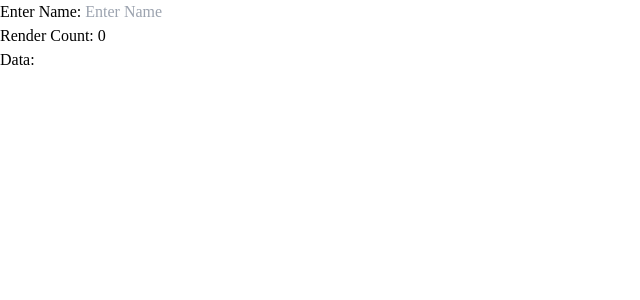
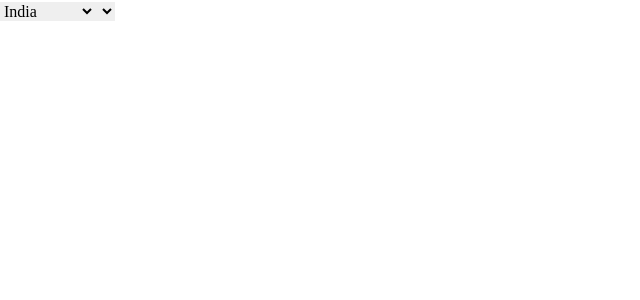
Before and after one commit to desgurpreet/React, a React (Vite) app: page / in a window 1280 px wide. Shown: the top 300 px of the page, without its empty margins (0-640 px from the left). Built offline with nearby package versions, Linux system fonts and the light colour scheme.

Commit message:
dropdown

```diff
--- a/src/main.jsx
+++ b/src/main.jsx
@@ -7,11 +7,13 @@ import MultiInput from "./multiInput.jsx";
 import MultiCheckbox from "./multiCheckbox.jsx";
 import HookuseRef from "./HookuseRef.jsx";
 import HookuseRef2 from "./HookuseRef2.jsx";
+import ArrayInDropdown from "./Components/array-in-dropdown.jsx";
 
 createRoot(document.getElementById("root")).render(
   // <StrictMode>
   <>
-    <HookuseRef2></HookuseRef2>
+    <ArrayInDropdown />
+    {/* <HookuseRef2></HookuseRef2> */}
   </>
   //{/* <App1 /> */}
   // {/* <FormControlFunc/> */}
```
